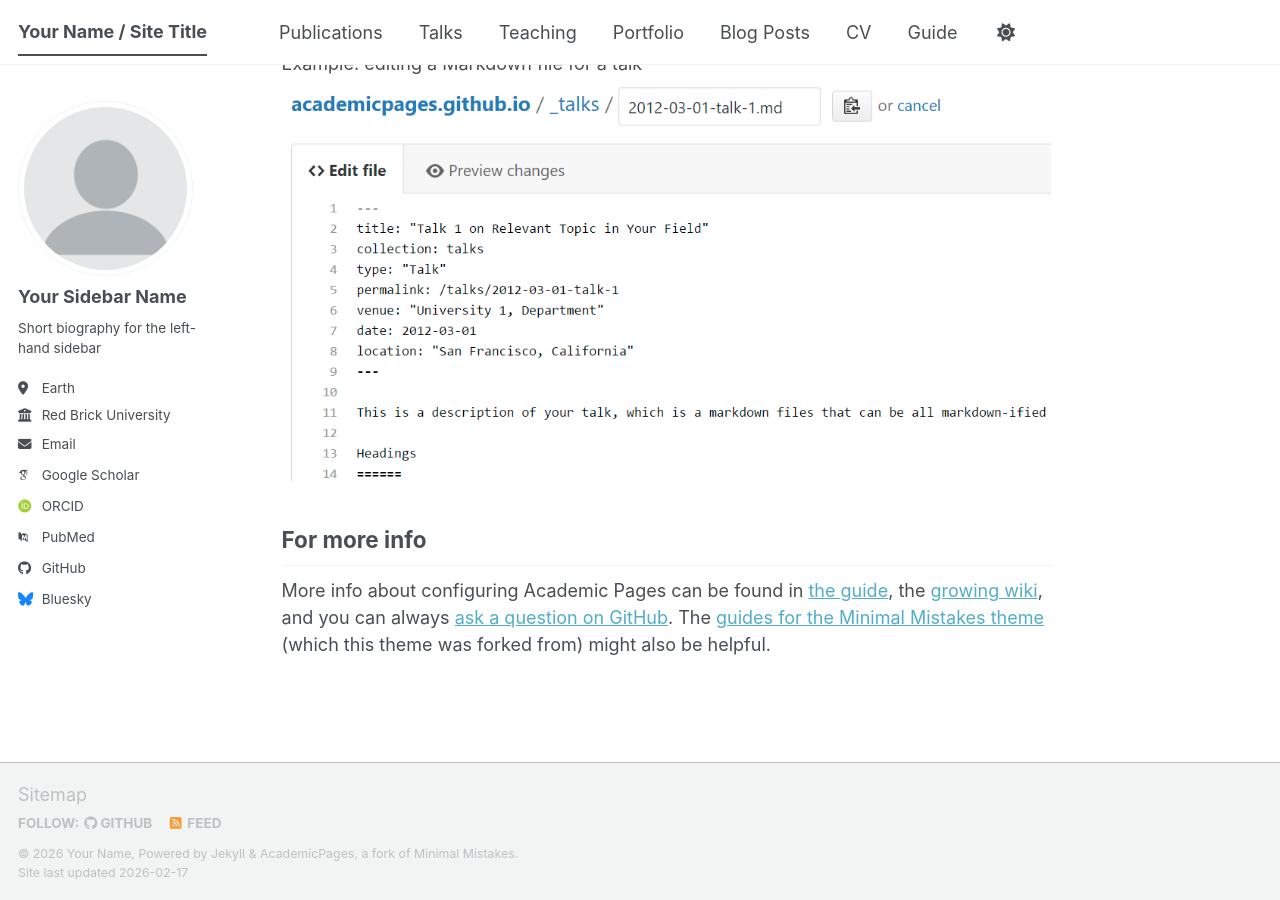
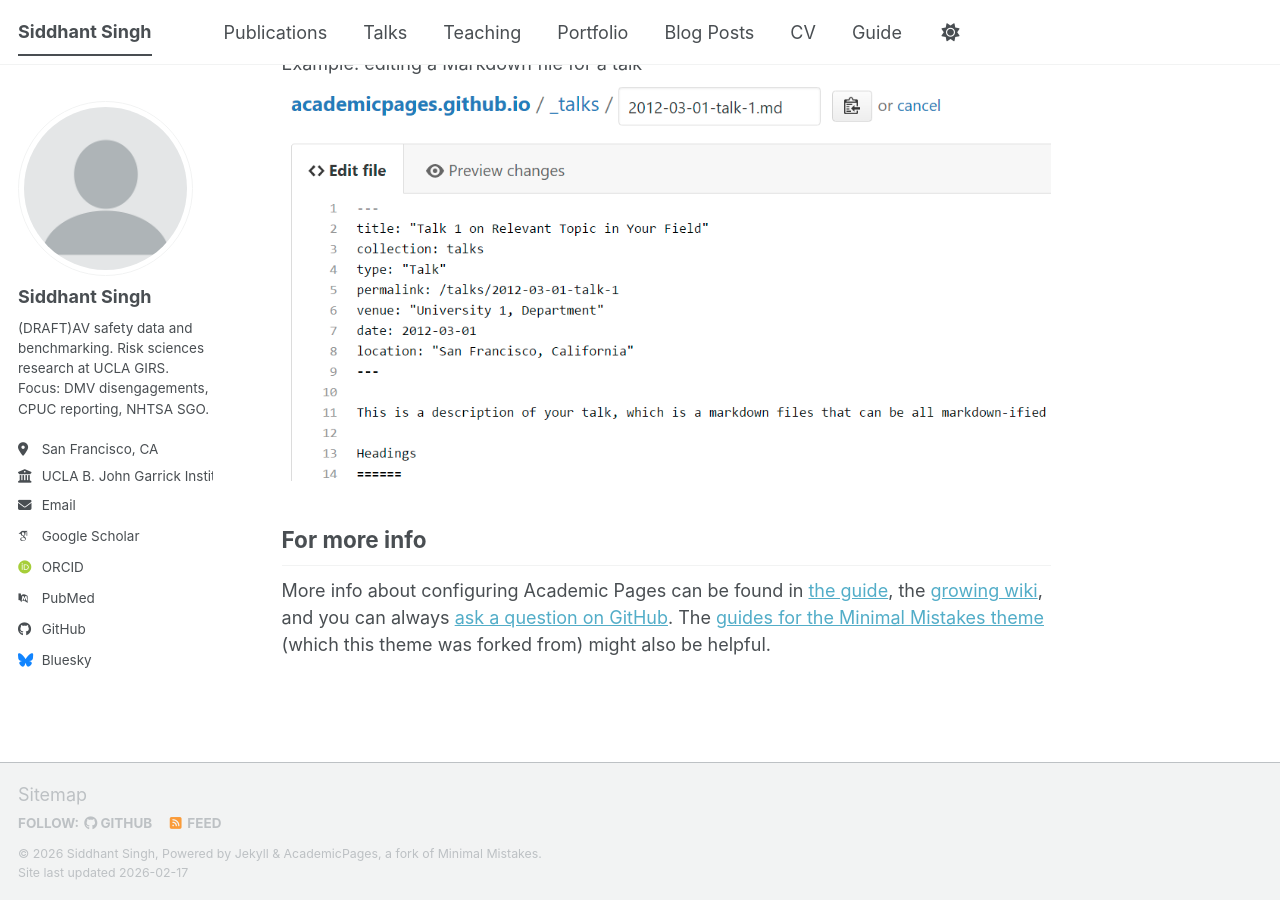
Before and after one commit to sidsingh30/sidsingh30.github.io, a Jekyll site: the page built from _pages/about.md, in a window 1280 px wide and 900 px high, scrolled down 2720 px. Built offline with Jekyll 4.4.1, drawn with Linux system fonts in a browser that asks for light colours; some web fonts are replaced; a script bundle is joined from its source files by our own code; library files that are not in the unit come from our copies.

Commit message:
Update personal details in _config.yml
Updated personal information including title, name, description, URL, and social media links.

```diff
--- a/_config.yml
+++ b/_config.yml
@@ -9,14 +9,14 @@
 # Basic Site Settings
 locale                   : "en-US"
 site_theme               : "default" # The available themes options are "default", "air", "sunrise", "mint", "dirt" and "contrast"
-title                    : "Your Name / Site Title"
+title                    : "Siddhant Singh"
 title_separator          : "-"
-name                     : &name "Your Name"
-description              : &description "Your Name's academic portfolio"   # Update this with a general description of your site, this is the default if not overridden by a page
-url                      : https://academicpages.github.io # The base hostname & protocol for your site e.g. "https://[your GitHub username].github.io",
+name                     : &name "Siddhant Singh"
+description              : &description "(DRAFT)Autonomous vehicle safety data, incident reporting, and risk sciences. CPUC, DMV disengagements, NHTSA SGO. UCLA GIRS."   # Update this with a general description of your site, this is the default if not overridden by a page
+url                      : https://sidsingh30.github.io # The base hostname & protocol for your site e.g. "https://[your GitHub username].github.io",
                                                            # or if you already have some other page hosted on Github then use "https://[your GitHub username].github.io/[Your Repo Name]"
 baseurl                  : "" # the subpath of your site, e.g. "/blog"
-repository               : "academicpages/academicpages.github.io"
+repository               : "sidsingh30/sidsingh30.github.io"
 
 # Site Author - The following control what appear as part of the author content on the side bar.
 #               If a field is blank the icon and link will not appear, otherwise it will be shown.
@@ -24,13 +24,13 @@ repository               : "academicpages/academicpages.github.io"
 author:
   # Biographic information
   avatar           : "profile.png"
-  name             : "Your Sidebar Name"
+  name             : "Siddhant Singh"
   pronouns         : # example: "she/her"
-  bio              : "Short biography for the left-hand sidebar"
-  location         : "Earth"
-  employer         : "Red Brick University"
+  bio              : "(DRAFT)AV safety data and benchmarking. Risk sciences research at UCLA GIRS. Focus: DMV disengagements, CPUC reporting, NHTSA SGO."
+  location         : "San Francisco, CA"
+  employer         : "UCLA B. John Garrick Institute for the Risk Sciences"
   uri              : # URL
-  email            : "none@example.org"
+  email            : "sidsingh2968@gmail.com,sidsingh21@g.ucla.edu"
 
   # Academic websites
   academia         : # URL
@@ -51,7 +51,7 @@ author:
   bitbucket        : # Username - Update with your username on the site
   codepen          : # Username
   dribbble         : # Username
-  github           : "academicpages"
+  github           : "sidsingh30"
   kaggle           : # Username
   stackoverflow    : # User number or user number and name (i.e., use "1" or "1/jeff-atwood")
 
```
